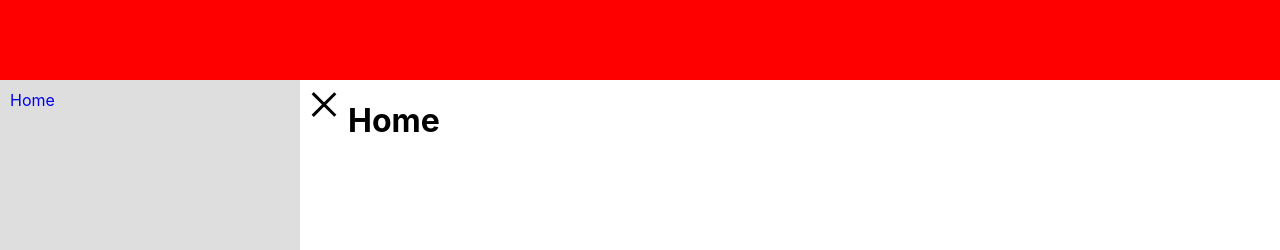
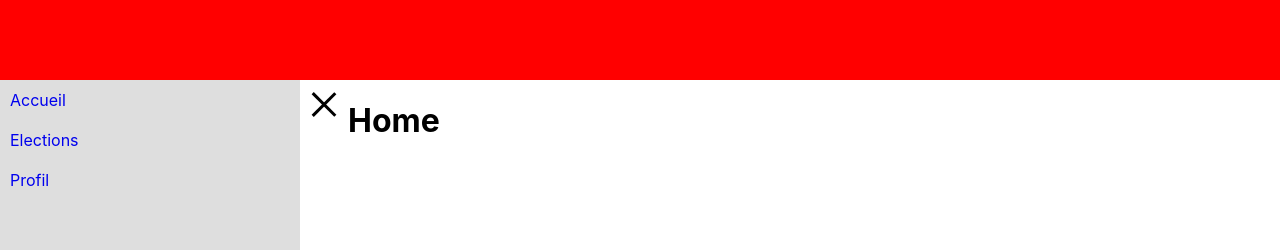
Before and after one commit to emkyu404/EasyVote, a React (Create React App) app in the folder client/: page / in a window 1280 px wide. Both pictures are taken after a click on the button 24 px from the left and 104 px from the top of the page. Shown: the top 250 px of the page. Built offline with nearby package versions, Linux system fonts and the light colour scheme.

Commit message:
Menu avec router terminée

```diff
--- a/client/package.json
+++ b/client/package.json
@@ -11,7 +11,7 @@
     "react": "^17.0.1",
     "react-dom": "^17.0.1",
     "react-router-dom": "^5.2.0",
-    "react-scripts": "4.0.0",
+    "react-scripts": "^4.0.0",
     "web-vitals": "^0.2.4"
   },
   "scripts": {
--- a/client/src/App.js
+++ b/client/src/App.js
@@ -3,6 +3,8 @@ import { useState } from "react";
 import Axios from "axios";
 import Header from './components/Header'
 import Home from './components/Home'
+import Elections from './components/Elections'
+import Profil from './components/Profil'
 import { Sling as Hamburger } from 'hamburger-react'
 import {
   BrowserRouter as Router,
@@ -37,9 +39,9 @@ function App() {
           <Router>
             {/* Si le state showMenu vrai, affiche le menu */}
           {showMenu? <div className="menu-container">
-              <div className="menu-item">
-                <Link to="/" style={{ textDecoration : "none" }}>Home</Link>
-              </div>
+                <Link to="/" style={{ textDecoration : "none" }}><div className="menu-item">Accueil</div></Link>
+                <Link to="/elections" style={{ textDecoration : "none" }}><div className="menu-item">Elections</div></Link>
+                <Link to="/profil" style={{ textDecoration : "none" }}><div className="menu-item">Profil</div></Link>
              </div> : ''}
           {/* Toujours visible, change le component afficher en fonction de l'adresse correspondante (par défaut '/' correspond au component Home) */}
             <div className="page">
@@ -49,6 +51,12 @@ function App() {
               <Switch>
                 <Route exact path="/">
                   <Home />
+                </Route>
+                <Route exact path="/elections">
+                  <Elections />
+                </Route>
+                <Route exact path="/profil">
+                  <Profil />
                 </Route>
               </Switch>
             </div>
```
Also changed, not shown: 1 other file (tests, documents, lock files or other folders).
